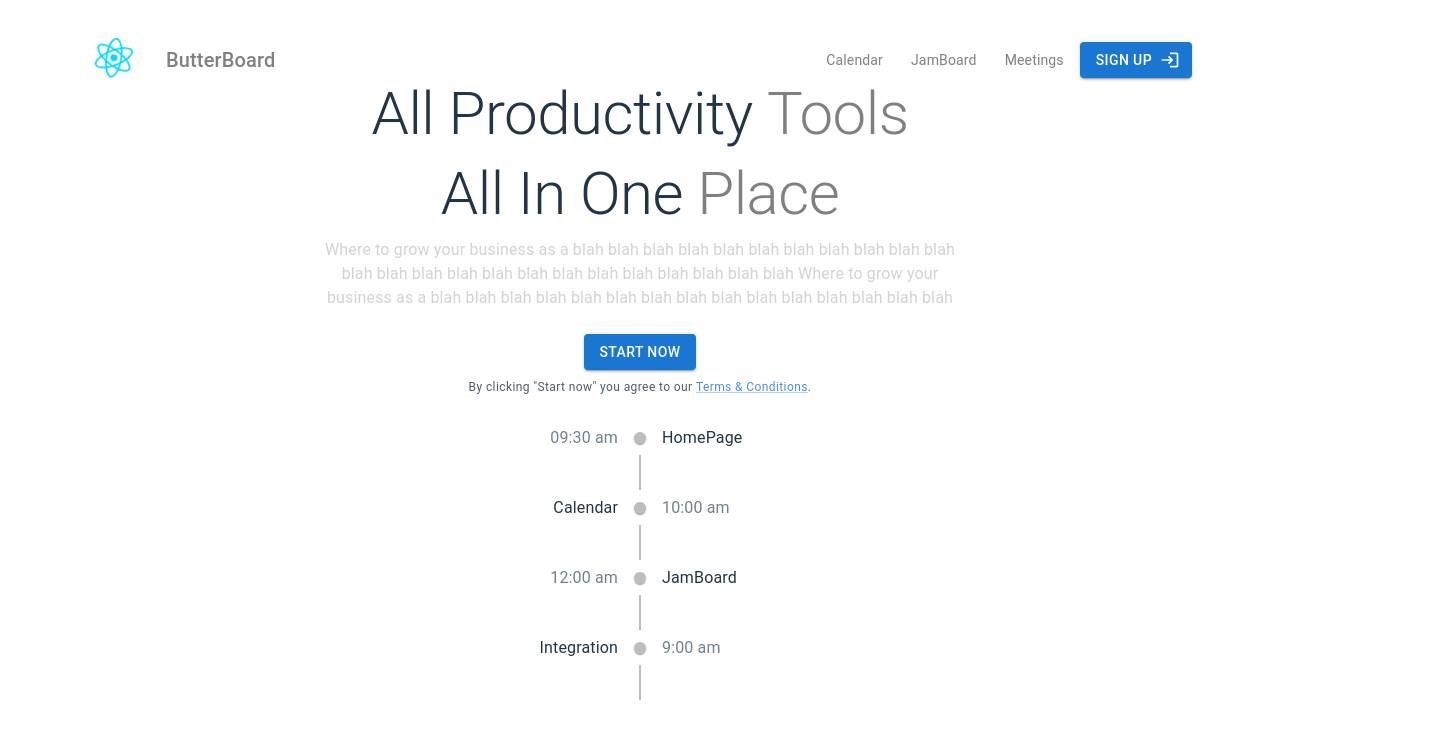
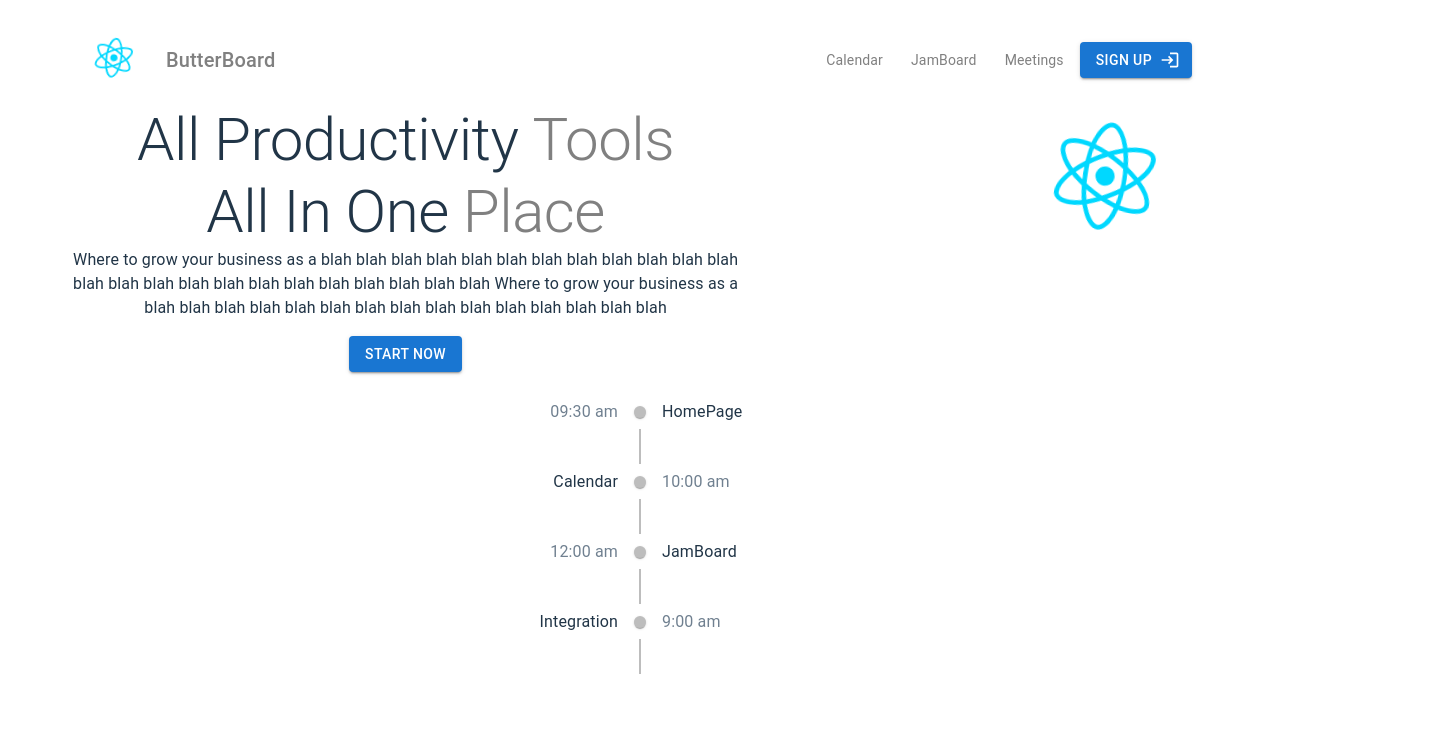
Before and after one commit to Jean2208/ButterBoard, a React (Vite) app in the folder frontend/: page / in a window 1280 px wide. Shown: the top 738 px of the page, 1446 px wide, since content can reach past the window. Built offline with nearby package versions, Linux system fonts and the light colour scheme.

Commit message:
refactor: content in two column

```diff
--- a/frontend/src/landing-page/LandingPage.jsx
+++ b/frontend/src/landing-page/LandingPage.jsx
@@ -39,6 +39,7 @@ export default function LandingPage() {
   return (
       <>
       <NavBar />
+
           <Hero />
             <OppositeContentTimeline/>
 
--- a/frontend/src/landing-page/components/Hero.jsx
+++ b/frontend/src/landing-page/components/Hero.jsx
@@ -7,25 +7,17 @@ import Link from '@mui/material/Link';
 import Stack from '@mui/material/Stack';
 import TextField from '@mui/material/TextField';
 import Typography from '@mui/material/Typography';
+import Grid from '@mui/material/Grid'; // Import Grid from Material-UI
+import reactLogo from '../../assets/react.svg';
+
 
 export default function Hero() {
     return (
-    <Box
-      id="hero"
-      sx={(theme) => ({
-        width: '100%',
-
-      })}
-    >
-      <Container
-        sx={{
-          display: 'flex',
-          flexDirection: 'column',
-          alignItems: 'center',
-
-        }}
-      >
-        <Stack spacing={1} useFlexGap sx={{ width: { xs: '100%', sm: '70%' } }}>
+        <Box id="hero">
+            <Container>
+                <Stack spacing={1} useFlexGap sx={{ width: { xs: '100%', sm: '120%' } }}>
+                    <Grid container spacing={2}> {/* Add a Grid container */}
+                        <Grid item xs={12} sm={6}> {/* First column */}
                             <Typography variant="h2">
                                 All Productivity&nbsp;
                                 <Typography
@@ -47,38 +39,29 @@ export default function Hero() {
                                 </Typography>
                             </Typography>
                             <Typography
-            textAlign="center"
-            color="lightgray"
-            sx={{ alignSelf: 'center', width: { sm: '100%', md: '80%' } }}
+
                             >
                                 Where to grow your business as a blah blah blah  blah blah blah blah blah blah blah blah blah blah blah blah
                                 blah blah blah blah blah blah blah blah blah
                                 Where to grow your business as a blah blah blah  blah blah blah blah blah blah blah blah blah blah blah blah
+                            </Typography>
 
-
-
-          </Typography>
-          <Stack
-            direction={{ xs: 'column', sm: 'row' }}
-            alignSelf="center"
-            spacing={1}
-            useFlexGap
-            sx={{ pt: 2, width: { xs: '100%', sm: 'auto' } }}
-          >
-
+                            <Box sx={{ marginTop: 2 }}>
                                 <Button variant="contained" color="primary">
                                     Start now
                                 </Button>
+                            </Box>
+                        </Grid>
+                        <Grid item xs={12} sm={6}> {/* Second column */}
+
+                            {/*image will go here*/}
+                            <a href="https://react.dev" target="_blank">
+                                <img src={reactLogo}  className="logo" alt="React logo"/>
+                            </a>
+
+                        </Grid>
+                    </Grid>
                 </Stack>
-          <Typography variant="caption" textAlign="center" sx={{ opacity: 0.8 }}>
-            By clicking &quot;Start now&quot; you agree to our&nbsp;
-            <Link href="#" color="primary">
-              Terms & Conditions
-            </Link>
-            .
-          </Typography>
-        </Stack>
-
             </Container>
         </Box>
     );
```
Lines whose indentation alone changed are shown as unchanged.
